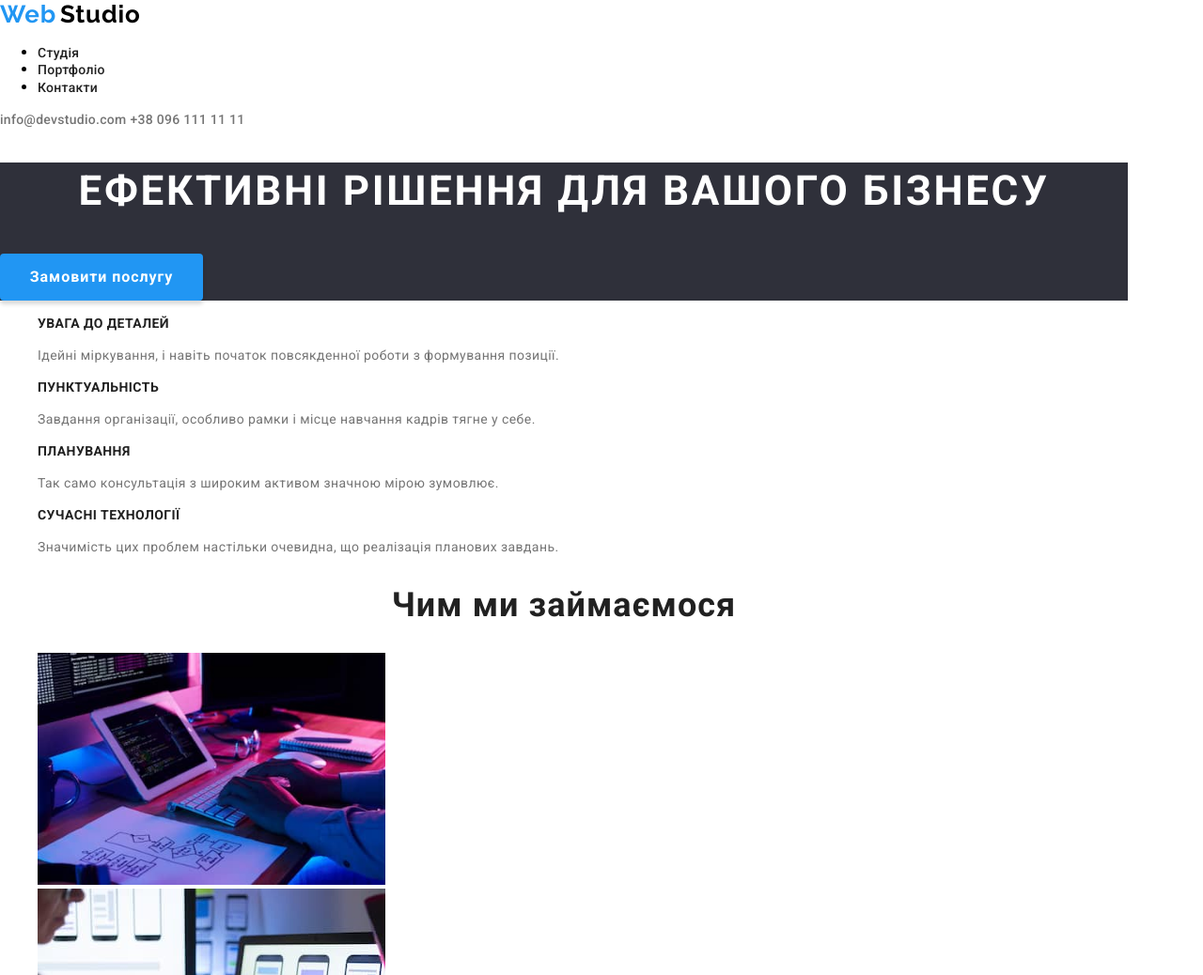
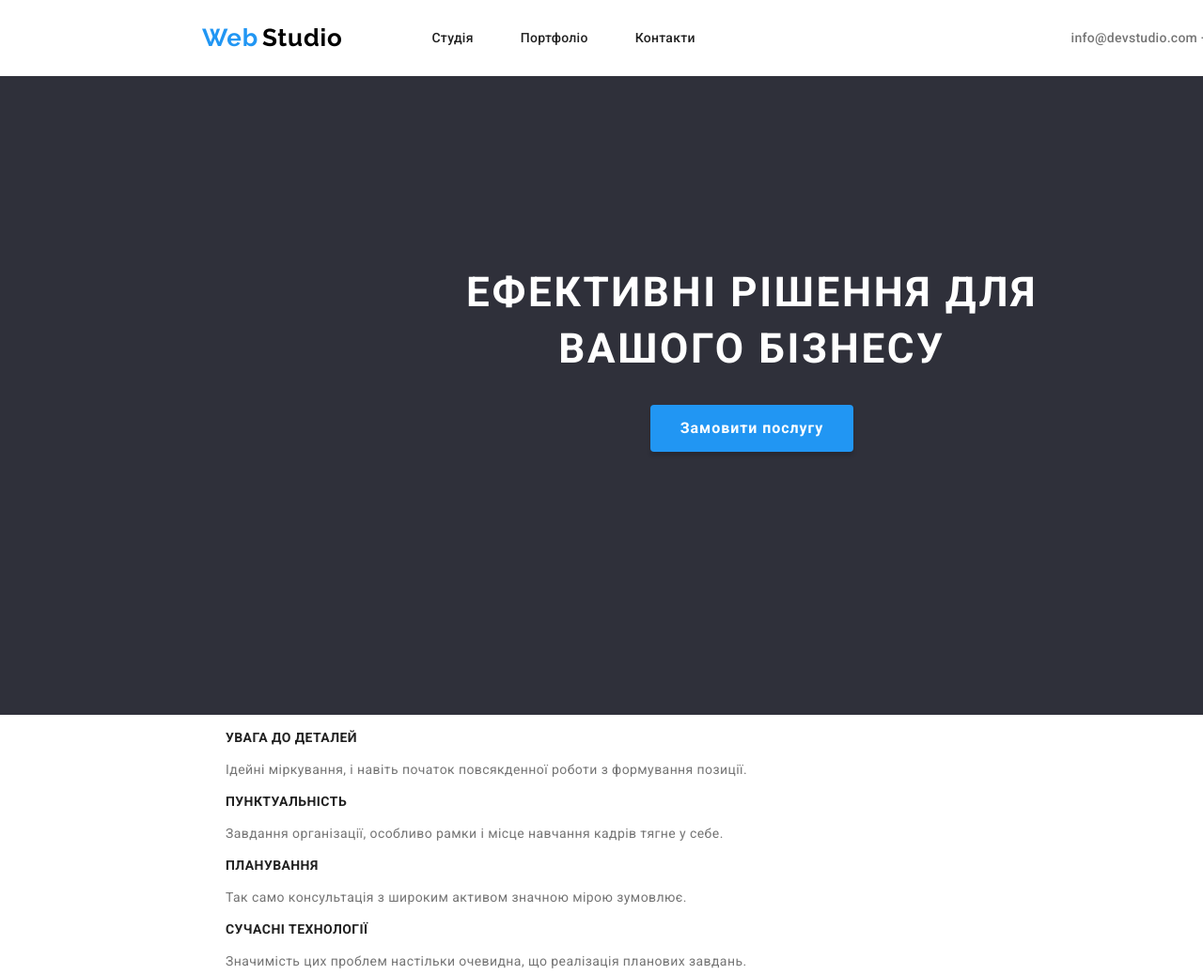
Before and after one commit to Vladyslav-Bekesh/goit-markup-hw-03, a plain HTML site: page index.html in a window 1280 px wide. Shown: the top 1038 px of the page at 94% size. Drawn offline with nearby package versions, Linux system fonts and the light colour scheme.

Commit message:
v3.1
Header, Hero (index.html) done

```diff
--- a/index.html
+++ b/index.html
@@ -21,29 +21,36 @@
 <body>
     <div class="container">
 <!-- -----------------------HEADER----------------------- -->
-        <header class="navigation" >
-            <nav>
-                <a href="./index.html">
+        <header class="content-align" >
+            <div class="header-conteiner">
+                    <a href="./index.html" class="studio-link">
                     <span class="web webstudio">Web</span> <span class="studio-header webstudio">Studio</span>
                     </a>
+                <nav class="nav-conteiner">
                     <ul class="links-list">
                         <li><a href="./index.html" class="link-item">Студія</a></li>
                         <li><a href="./portfolio.html" class="link-item">Портфоліо</a></li>
                         <li><a href="" class="link-item">Контакти</a></li>
                     </ul>
                 </nav>
+                <div class="adresses">
                     <a href = "mailto:info@devstudio.com" class="header-adress">info@devstudio.com</a>
                     <a href="tel:+380961111111" class="header-adress"> +38 096 111 11 11</a>
-
+                </div>
+            </div>
         </header>
 <!-- -----------------------HEADER----------------------- -->
-        <main>
+
+<!-- -----------------------MAIN----------------------- -->
+        <main >
+<!-- -----HERO----- -->
             <section class="hero">
                 <h1 class="hero-title">Ефективні рішення для вашого бізнесу</h1>
                 <button type="button" class="hero-button">Замовити послугу</button>
             </section>
-        <!-- -----------------------MAIN----------------------- -->
-            <section>
+<!-- -----HERO----- -->
+<!-- -----BENEFITS----- -->
+            <section class="content-align">
                 <ul class="benefits-list">
                     <li class="benefits-item">
                         <h3 class="benefits-title">УВАГА ДО ДЕТАЛЕЙ</h3>
@@ -63,8 +70,10 @@
                     </li>
                 </ul>
             </section>
-    <!-- sd_____________-->
-            <section class="responsibilities">
+<!-- -----BENEFITS----- -->
+
+<!-- -----RESPONSIBILITIES----- -->
+            <section class="responsibilities content-align">
                 <h2 class="our-team-title">Чим ми займаємося</h2>
                 <ul class="responsibilities-list">
                     <li class="responsibilities-item">
@@ -83,8 +92,10 @@
                     </li>
                 </ul>
             </section>
-    <!-- sd_____________-->
-            <section class="our-team">
+<!-- -----RESPONSIBILITIES----- -->
+
+<!-- -----OUR TEAM----- -->
+            <section class="our-team content-align">
 
                 <h2 class="our-team-title">Наша команда</h2>
                 <ul class="our-team-list">
@@ -111,6 +122,7 @@
                 </ul>
             </section>
         </main>
+<!-- -----OUR TEAM----- -->
 <!-- -----------------------MAIN----------------------- -->
 
 
--- a/styles.css
+++ b/styles.css
@@ -11,13 +11,15 @@
 /* ------------------------------------COMMON STYLES------------------------------------ */
 .container {
     font-family: Roboto, sans-serif;
-    width: 1200px;
+    margin: auto;
 
 }
 
-a {
-    text-decoration: none;
+.content-align{
+    width: 1200px;
+    margin: auto;
 }
+
 body{
     width: 1600px;
 }
@@ -27,12 +29,20 @@ body{
 /* ------------------------------------HEADER FOOTER------------------------------------ */
 
 /* HEADER */
-.navigation{
-
+.header-conteiner{
+    display: flex;
+    align-items: center;
+    padding-top: 25px;
+    padding-bottom: 25px;
 }
 
-nav{
+.studio-link {
+    text-decoration: none;
+    margin-left:15px;
+    margin-right:95px;
 }
+
+
 
 .webstudio{
     font-family: 'Raleway';
@@ -51,7 +61,19 @@ nav{
     color: var(--studio-header-color);
 }
 
+.nav-conteiner{
+    margin-right: auto;
+}
+
 .links-list {
+    list-style: none;
+    margin: 0px;
+    display: flex;
+    gap: 50px;
+    margin-left: 0;
+    list-style-position: inside;
+    padding: 0;
+    margin: 0;
 
 }
 
@@ -67,6 +89,10 @@ nav{
 
 .link-item:hover, .link-item:focus {
     color: var(--main-links-color);
+}
+
+.adresses{
+
 }
 
 .header-adress {
@@ -96,7 +122,6 @@ nav{
 }
 
 .whole-bottom {
-    width: 1600px;
     height: 252px;
     left: 0px;
     top: 1628px;
@@ -136,9 +161,14 @@ nav{
 /* HERO */
 .hero {
     background-color: var(--hero-footer-bgc);
+    width: 1600px;
+    margin: auto;
+    padding-top: 200px;
+    padding-bottom: 280px;
 }
 
 .hero-title {
+    /* txt styles */
     font-style: normal;
     font-weight: 900;
     font-size: 44px;
@@ -147,6 +177,10 @@ nav{
     letter-spacing: 0.06em;
     text-transform: uppercase;
     color: var(--main-color);
+    /* txt align */
+    margin: auto;
+    width: 700px;
+    text-align: center;
 }
 
 .hero-button {
@@ -164,7 +198,10 @@ nav{
     line-height: calc(30/16);
     letter-spacing: 0.06em;
     color: var(--main-color);
-/*  */
+/* btn align */
+    display: block;
+    margin: auto;
+    margin-top  : 30px;
 }
 
 /* HERO */
```
Also changed, not shown: portfolio.html (+6 -2 lines). Lines whose indentation alone changed are shown as unchanged.
